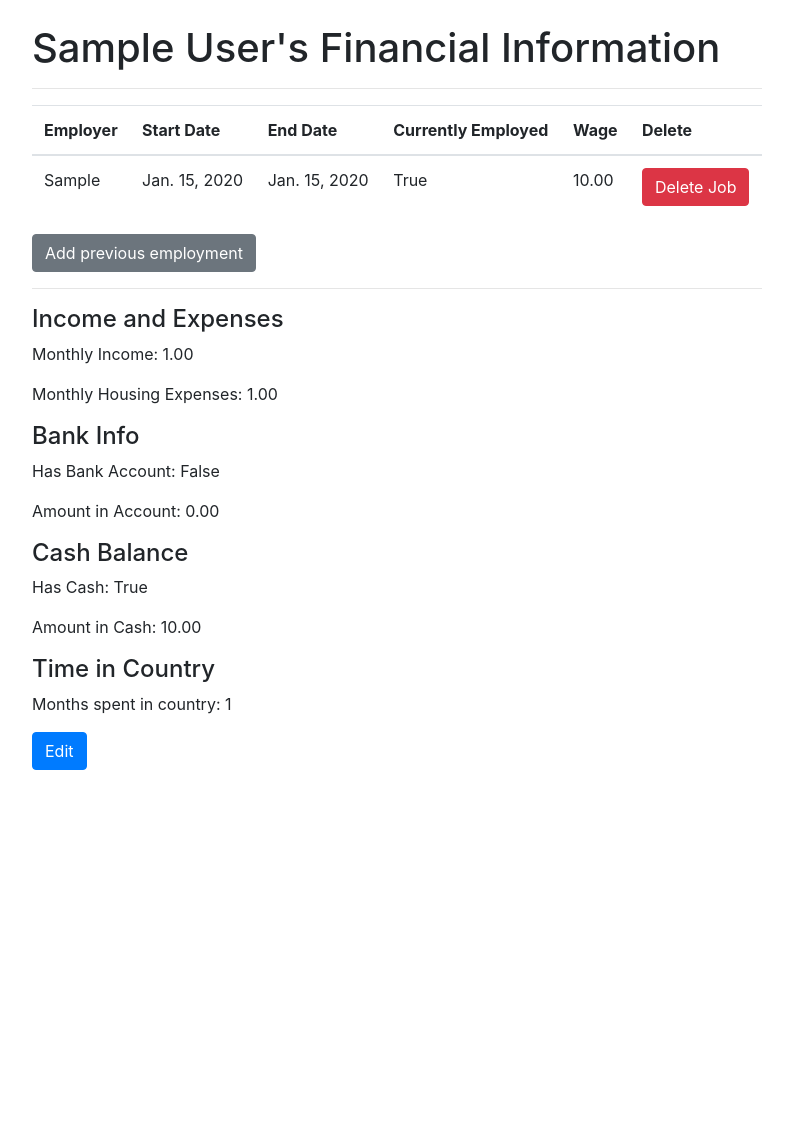
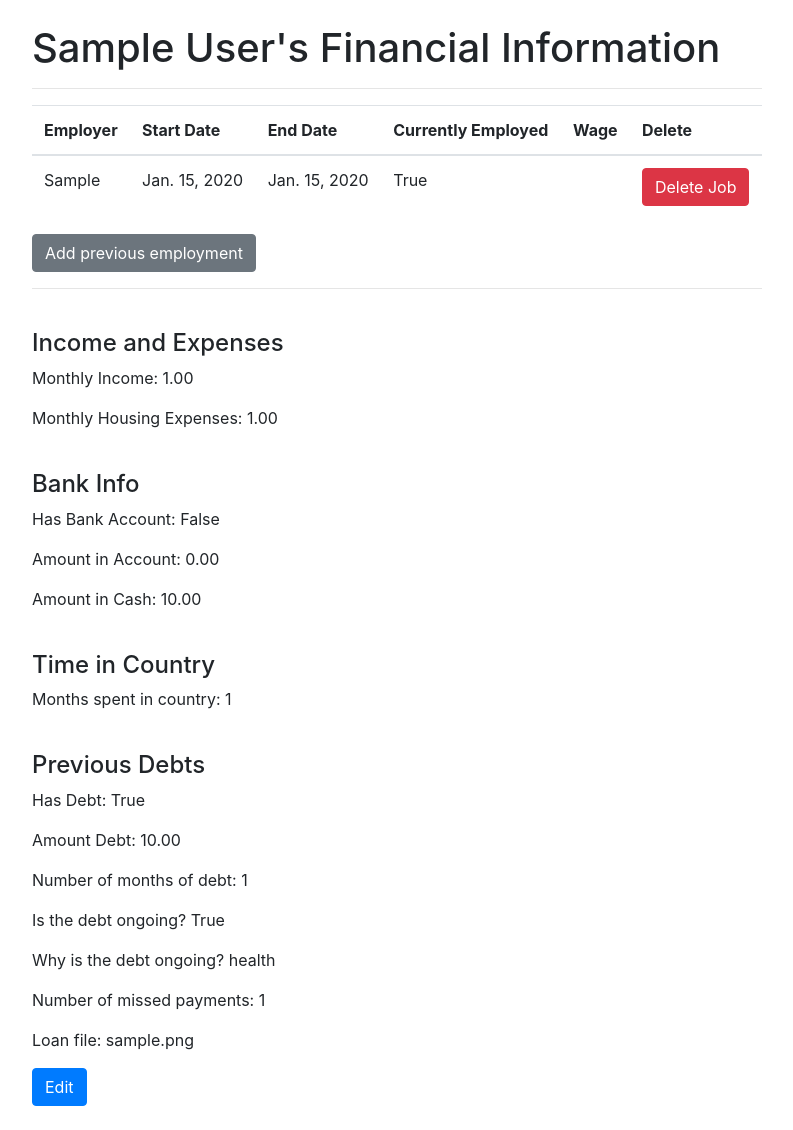
Before and after one commit to GUVHacks/GUVHacksProject, a Django app: page /financials/ in a window 1280 px wide. Shown: the part 56-1186 px from the top of the page, without its empty margins (53-846 px from the left). Before the commit the page ends 826 px from the top, so only its background shows below. Run offline with Django 3.2, Linux system fonts and the light colour scheme; a user stored in the database is signed in; tables that the repository leaves empty hold one stand-in row (values such as "Sample post"); some libraries are stand-ins or nearby versions.

Commit message:
Edited financial questions to work with creditScore()

```diff
--- a/core/forms.py
+++ b/core/forms.py
@@ -34,7 +34,7 @@ class EmploymentForm(forms.ModelForm):
 
 	class Meta:
 		model = Employment
-		fields = ('employer', 'phone', 'wage', 'start_date', 'end_date', 'currently_employed', 'paystub')
+		fields = ('employer', 'phone', 'monthly_salary', 'start_date', 'end_date', 'currently_employed', 'paystub')
 		widgets = {'start_date': DateTypeInput,
 				   'end_date': DateTypeInput}
 
@@ -50,4 +50,6 @@ class FinancialInfoForm(forms.ModelForm):
 
 	class Meta:
 		model = FinancialInfo
-		fields = ('monthly_income', 'housing_expense', 'time_in_europe', 'has_bank_account', 'amount_in_bank', 'has_cash', 'amount_cash', 'has_debts', 'amount_debts', 'missed_payments')
+		fields = ('monthly_income', 'housing_expense', 'time_in_europe', 'has_bank_account', 'num_months_debt',
+				  'amount_in_bank', 'amount_cash', 'has_debts', 'amount_debts',
+				  'num_months_debt', 'ongoing_debt', 'reason_ongoing', 'missed_payments', 'loan_file')
--- a/core/models.py
+++ b/core/models.py
@@ -4,9 +4,15 @@ from __future__ import unicode_literals
 from django.db import models
 from django.contrib.auth.models import User
 
-COUNTRIES = (('italy', 'Italy'),
-			 ('france', 'France'),
-			 ('germany', 'Germany')
+COUNTRIES = (('Italy', 'Italy'),
+			 ('France', 'France'),
+			 ('Germany', 'Germany')
+			)
+
+REASONS = (('health', 'Health'),
+			 ('lost_job', 'Lost Job'),
+			 ('migration_issues', 'Migration Issues'),
+			 ('other', 'Other')
 			)
 
 class Account(models.Model):
@@ -31,17 +37,17 @@ class Employment(models.Model):
 	start_date = models.DateField()
 	end_date = models.DateField(blank=True, null=True)
 	currently_employed = models.BooleanField(default=False, verbose_name="Currently Employed")
-	wage = models.DecimalField(decimal_places=2, max_digits=6, verbose_name="Hourly Wage")
+	monthly_salary = models.DecimalField(decimal_places=2, max_digits=6, verbose_name="Monthly Salary")
 
 
 class Identification(models.Model):
-	account = models.ForeignKey(Account)
+	account = models.OneToOneField(Account)
 	name = models.CharField(max_length=100)
 	file = models.FileField(upload_to='id_documents/')
 
 
 class FinancialInfo(models.Model):
-	account = models.ForeignKey(Account)
+	account = models.OneToOneField(Account)
 
 	monthly_income = models.DecimalField(decimal_places=2, max_digits=12, default=0)
 	housing_expense = models.DecimalField(decimal_places=2, max_digits=12, default=0)
@@ -50,12 +56,15 @@ class FinancialInfo(models.Model):
 
 	has_bank_account = models.BooleanField(default=False)
 	amount_in_bank = models.DecimalField(decimal_places=2, max_digits=12, default=0)
-
-	has_cash = models.BooleanField(default=False)
 	amount_cash = models.DecimalField(decimal_places=2, max_digits=12,blank=True, null=True)
 
 	has_debts = models.BooleanField(default=False)
 	amount_debts = models.DecimalField(decimal_places=2, max_digits=12, blank=True, null=True)
+	num_months_debt = models.IntegerField(blank=True, null=True)
+	ongoing_debt = models.BooleanField(default=False)
+	reason_ongoing = models.CharField(max_length=256, choices=REASONS)
 
 	# What more needs to go here?
 	missed_payments = models.IntegerField(blank=True, null=True)
+
+	loan_file = models.FileField(upload_to="loan_docs/", blank=True, null=True)
--- a/core/templates/core/financials.html
+++ b/core/templates/core/financials.html
@@ -42,26 +42,33 @@
 	</button>
 
   <hr>
-
+  <br>
   <h4>Income and Expenses</h4>
 
   <p>Monthly Income: {{ financials.monthly_income }}</p>
   <p>Monthly Housing Expenses: {{ financials.housing_expense }}</p>
 
-
+  <br>
   <h4>Bank Info</h4>
 
   <p>Has Bank Account: {{ financials.has_bank_account }}</p>
   <p>Amount in Account: {{ financials.amount_in_bank }}</p>
-
-  <h4>Cash Balance</h4>
-
-  <p>Has Cash: {{ financials.has_cash }}</p>
   <p>Amount in Cash: {{ financials.amount_cash }}</p>
 
+  <br>
   <h4>Time in Country</h4>
 
   <p>Months spent in country: {{ financials.time_in_europe }}</p>
+
+  <br>
+  <h4>Previous Debts</h4>
+  <p>Has Debt: {{ financials.has_debts }}</p>
+  <p>Amount Debt: {{ financials.amount_debts }}</p>
+  <p>Number of months of debt: {{ financials.num_months_debt }}</p>
+  <p>Is the debt ongoing? {{ financials.ongoing_debt }}</p>
+  <p>Why is the debt ongoing? {{ financials.reason_ongoing }}</p>
+  <p>Number of missed payments: {{ financials.missed_payments }}</p>
+  <p>Loan file: {{ financials.loan_file }}</p>
 
   <a href="{% url 'edit-financials' %}" class="btn btn-primary">Edit</a>
 
```
Also changed, not shown: core/templates/core/history.html (+52 -5 lines), core/migrations/0011_auto_20180309_2050.py (added), core/migrations/0012_auto_20180309_2119.py (added), core/migrations/0013_auto_20180309_2122.py (added), core/views.py (line endings or trailing spaces).
